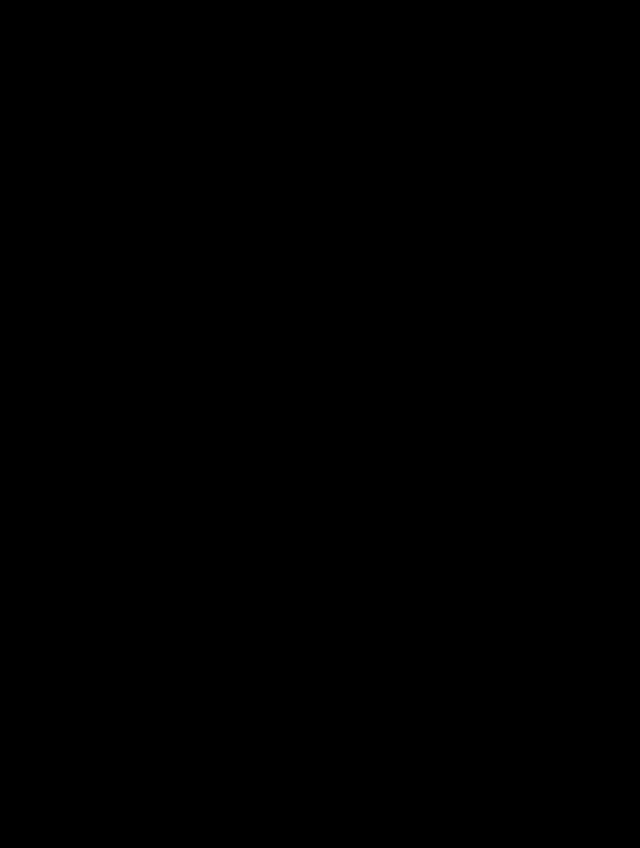
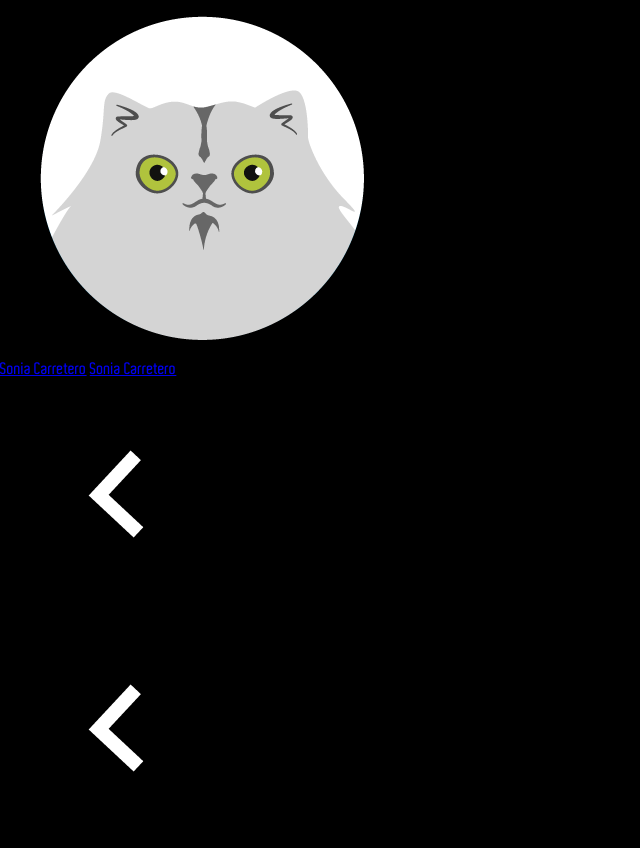
Before and after one commit to l20j45/PaginaSonia, a plain HTML site: page index.html in a window 1280 px wide. Shown: the whole page, without its empty margins (0-640 px from the left). Before the commit the page ends 800 px from the top, so only its background shows below. Drawn offline with Linux system fonts and the light colour scheme.

Commit message:
se termino el primer video primera parte del header

```diff
--- a/index.html
+++ b/index.html
@@ -17,7 +17,18 @@
 
 <body>
 
+    <header>
+        <a href="index.html">
+            <figure><img src="img/Icon.png" alt=""></figure>
+        </a>
+        <a href="index.html">Sonia Carretero</a>
 
+        <a href="index.html">Sonia Carretero</a>
+        <div id="prev_section"><img src="icon/icon-08.png" alt=""></div>
+        <div id="next_section"><img src="icon/icon-08.png" alt=""></div>
+
+
+    </header>
 
 </body>
 
```
